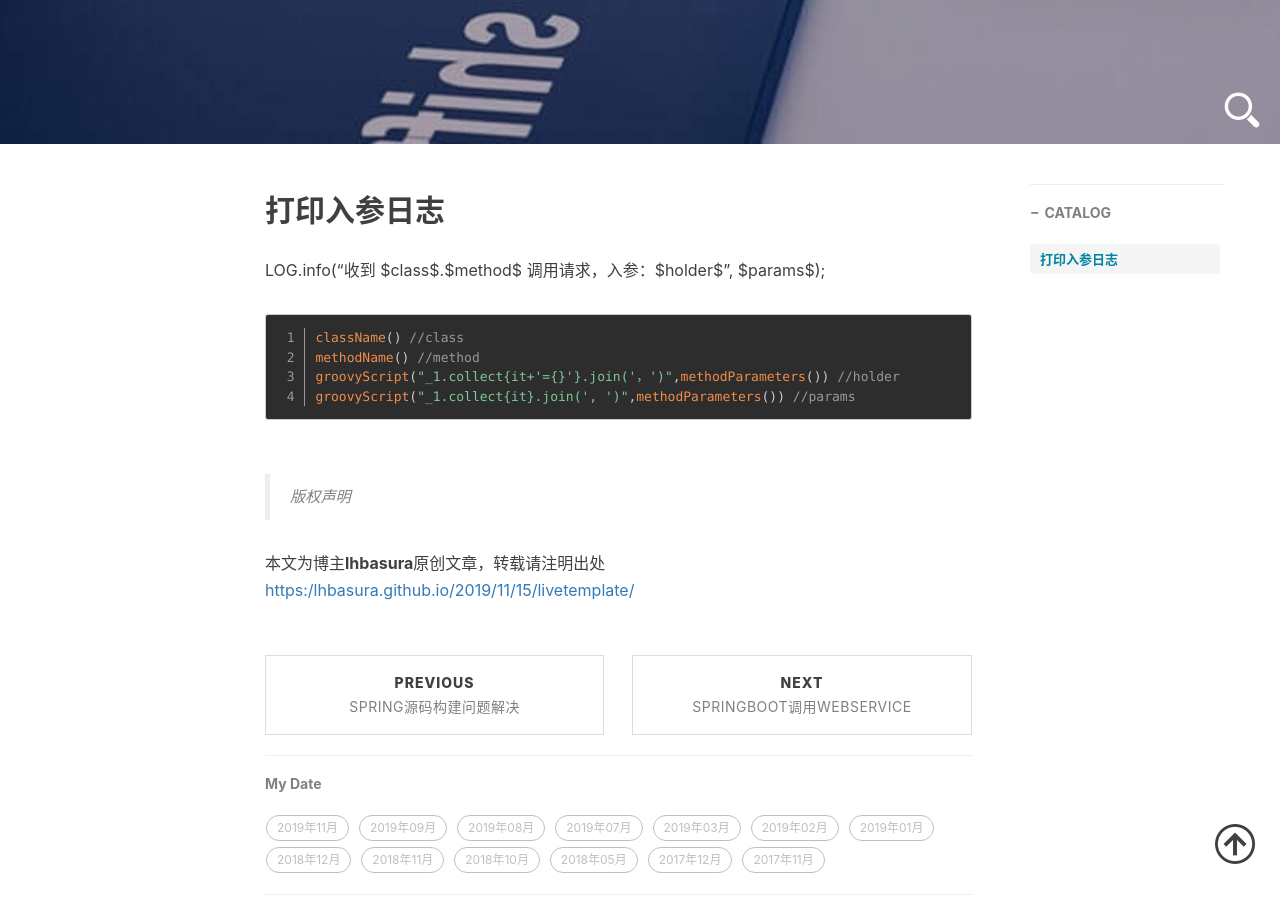
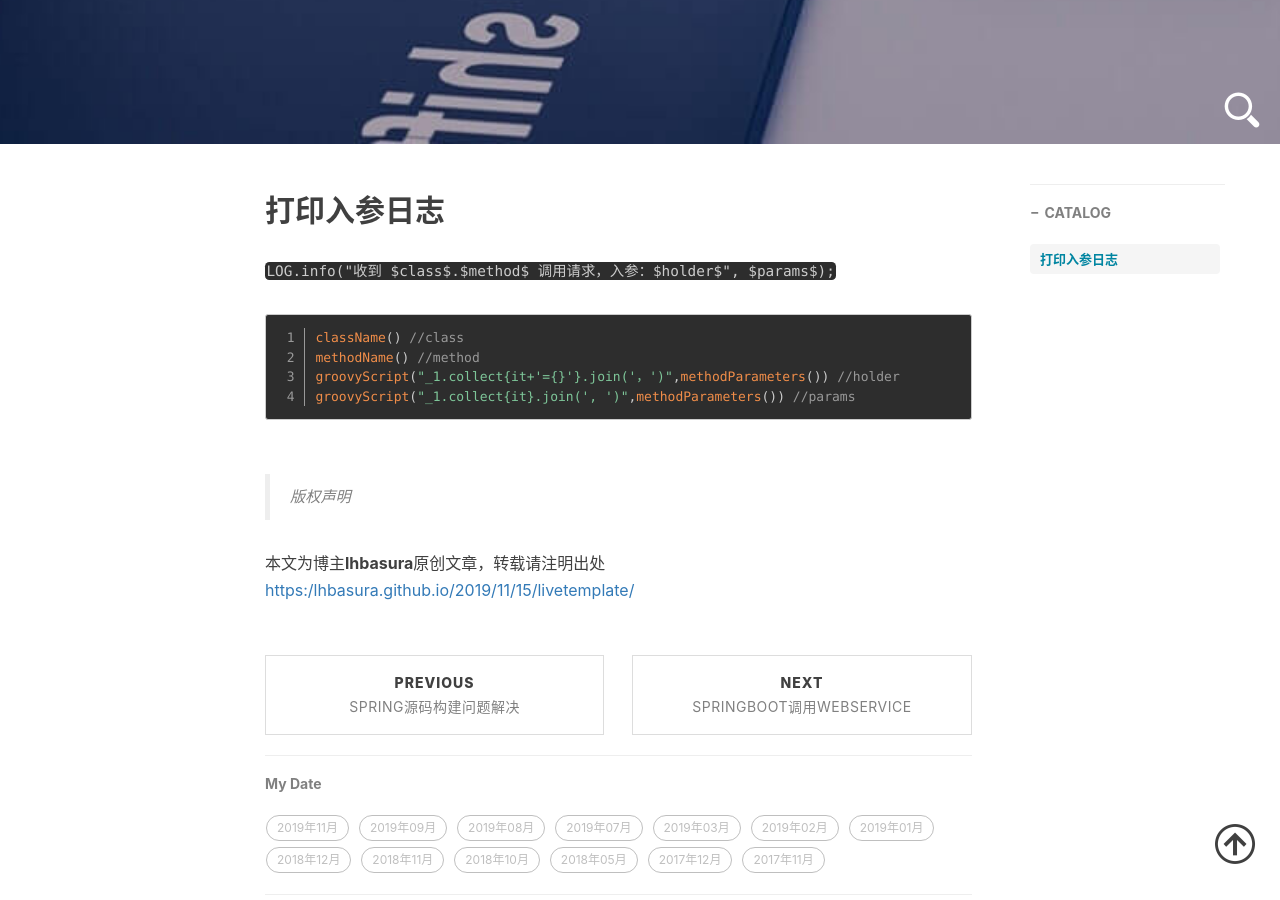
Before and after one commit to lhbasura/lhbasura.github.io, a Jekyll site: the page built from _posts/2019/11/2019-11-15-livetemplate.md, in a window 1280 px wide and 900 px high, scrolled down 507 px. Built offline with Jekyll 4.4.1, drawn with Linux system fonts in a browser that asks for light colours; comment, search, counter and statistics services are not loaded.

````diff
--- a/_posts/2019/11/2019-11-15-livetemplate.md
+++ b/_posts/2019/11/2019-11-15-livetemplate.md
@@ -13,7 +13,7 @@ tags:
 
 ## 打印入参日志
 
-LOG.info("收到 $class$.$method$ 调用请求，入参：$holder$", $params$);
+`LOG.info("收到 $class$.$method$ 调用请求，入参：$holder$", $params$);`
 
 ```groovy
 className() //class
````
